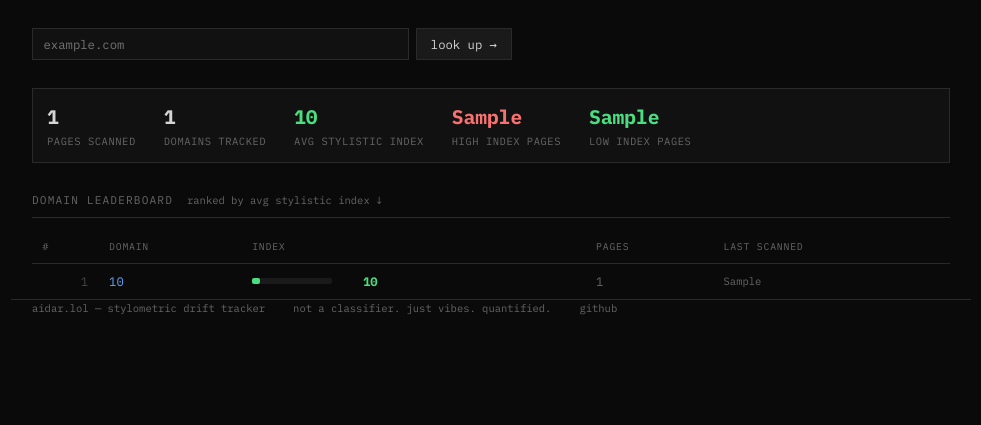
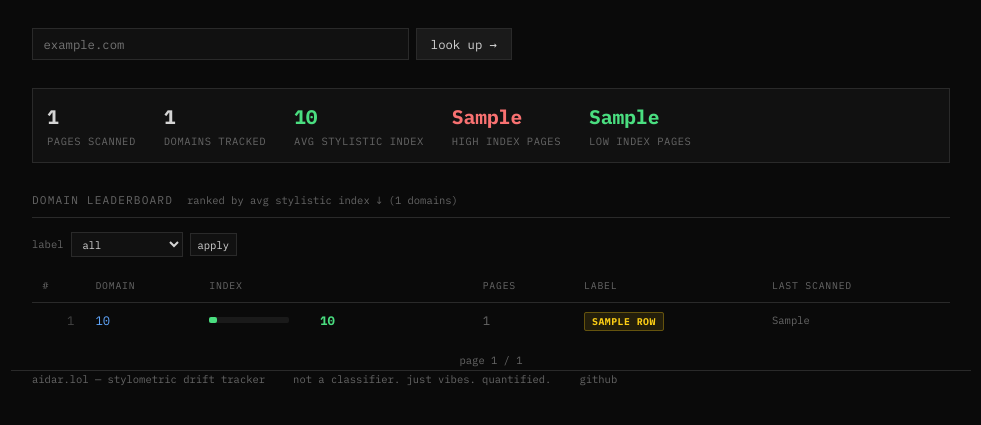
Before and after one commit to carteakey/aidar, a FastAPI app: template web/templates/index.html in a window 1280 px wide. Shown: the part 68-493 px from the top of the page, without its empty margins (149-1130 px from the left). Run offline with FastAPI, Linux system fonts and the light colour scheme; the template is opened without the code that fills it: most values are stand-ins (such as "Sample title", 1, 10 or a date in 2020).

Commit message:
CAR-162 CAR-107 Improve public web auditability and feeds

```diff
--- a/web/main.py
+++ b/web/main.py
@@ -4,9 +4,10 @@ import io
 import json
 import os
 import time
-from datetime import UTC
+from datetime import UTC, datetime
 from pathlib import Path
 from urllib.parse import urlparse
+from xml.etree import ElementTree
 
 from fastapi import BackgroundTasks, FastAPI, HTTPException, Request
 from fastapi.responses import HTMLResponse, Response, StreamingResponse
@@ -15,6 +16,7 @@ from fastapi.templating import Jinja2Templates
 
 from aidar.db.database import get_connection
 from aidar.db.queries import (
+    count_domain_leaderboard,
     delete_domain,
     get_corpus_percentile,
     get_domain_extremes,
@@ -23,7 +25,9 @@ from aidar.db.queries import (
     get_domain_stats,
     get_domain_trend,
     get_global_stats,
+    get_pattern_detail,
     get_pattern_stats,
+    get_recent_scans,
 )
 
 DB_PATH = os.environ.get("AIDAR_DB", "aidar.db")
@@ -128,21 +132,50 @@ def get_conn():
     return get_connection(DB_PATH)
 
 
+def _read_only() -> bool:
+    """Whether this web process must reject all mutating routes."""
+    return os.environ.get("AIDAR_READ_ONLY", "").strip().lower() in {"1", "true", "yes", "on"}
+
+
+@app.get("/healthz")
+async def healthz() -> dict[str, str]:
+    conn = get_conn()
+    conn.execute("SELECT 1").fetchone()
+    return {"status": "ok", "read_only": "true" if _read_only() else "false"}
+
+
 @app.get("/", response_class=HTMLResponse)
-async def index(request: Request, q: str = ""):
+async def index(request: Request, q: str = "", page: int = 1, limit: int = 50, label: str = ""):
+    allowed_labels = {"LIKELY AI", "UNCERTAIN", "LIKELY HUMAN"}
+    if label and label not in allowed_labels:
+        raise HTTPException(status_code=400, detail="Invalid label filter")
+    page = max(page, 1)
+    limit = max(1, min(limit, 100))
     conn = get_conn()
-    leaderboard = get_domain_leaderboard(conn, limit=100)
+    label_filter = label or None
+    total_domains = count_domain_leaderboard(conn, label_filter)
+    leaderboard = get_domain_leaderboard(
+        conn,
+        limit=limit,
+        offset=(page - 1) * limit,
+        label_filter=label_filter,
+    )
     stats = get_global_stats(conn)
-    # Add percentile to each leaderboard row
-    for row in leaderboard:
-        below = conn.execute(
-            "SELECT COUNT(*) FROM scans WHERE domain != '' GROUP BY domain HAVING AVG(score) <= ?",
-            (row["avg_score"],),
-        ).fetchall()
-        row["percentile"] = round(len(below) / max(len(leaderboard), 1) * 100)
+    total_pages = max((total_domains + limit - 1) // limit, 1)
     return templates.TemplateResponse(
-        "index.html",
-        {"request": request, "leaderboard": leaderboard, "stats": stats, "q": q},
+        request=request,
+        name="index.html",
+        context={
+            "request": request,
+            "leaderboard": leaderboard,
+            "stats": stats,
+            "q": q,
+            "label": label,
+            "page": page,
+            "limit": limit,
+            "total_domains": total_domains,
+            "total_pages": total_pages,
+        },
     )
 
 
@@ -150,13 +183,16 @@ async def index(request: Request, q: str = ""):
 async def submit_site(request: Request, background_tasks: BackgroundTasks):
     from fastapi.responses import RedirectResponse
 
+    if _read_only():
+        raise HTTPException(status_code=403, detail="Read-only web replica")
     form = await request.form()
     domain = _normalize_submitted_domain(str(form.get("domain", "")))
     if not domain:
         conn = get_conn()
         return templates.TemplateResponse(
-            "index.html",
-            {
+            request=request,
+            name="index.html",
+            context={
                 "request": request,
                 "leaderboard": get_domain_leaderboard(conn, limit=100),
                 "stats": get_global_stats(conn),
@@ -200,8 +236,9 @@ async def domain_page(request: Request, domain: str, sort: str = "recent"):
     if stats.get("scans", 0) == 0:
         status_code = 200 if scan_status in ("queued", "running") else 404
         return templates.TemplateResponse(
-            "domain_missing.html",
-            {"request": request, "domain": domain, "scan_status": scan_status},
+            request=request,
+            name="domain_missing.html",
+            context={"request": request, "domain": domain, "scan_status": scan_status},
             status_code=status_code,
         )
     sort = sort if sort in ("recent", "highest", "lowest") else "recent"
@@ -216,9 +253,31 @@ async def domain_page(request: Request, domain: str, sort: str = "recent"):
         except Exception:
             scan["categories"] = {}
 
+    analyzer, _ = _get_analyzer()
+    pattern_catalog = {pattern.id: pattern for pattern in analyzer.registry.all_patterns()}
+    domain_pattern_values: dict[str, list[float]] = {}
+    for scan in scans:
+        for pattern in scan.get("patterns", []):
+            domain_pattern_values.setdefault(pattern["pattern_id"], []).append(
+                float(pattern.get("norm_score") or 0.0)
+            )
+    strongest_patterns = [
+        {
+            "id": pattern_id,
+            "name": pattern_catalog[pattern_id].name if pattern_id in pattern_catalog else pattern_id,
+            "avg_score": round(sum(values) / len(values), 3),
+            "version": pattern_catalog[pattern_id].version if pattern_id in pattern_catalog else None,
+        }
+        for pattern_id, values in sorted(
+            domain_pattern_values.items(),
+            key=lambda item: (-sum(item[1]) / len(item[1]), item[0]),
+        )[:8]
+    ]
+
     return templates.TemplateResponse(
-        "domain.html",
-        {
+        request=request,
+        name="domain.html",
+        context={
             "request": request,
             "domain": domain,
             "stats": stats,
@@ -227,6 +286,7 @@ async def domain_page(request: Request, domain: str, sort: str = "recent"):
             "percentile": percentile,
             "top_pages": top_pages,
             "bottom_pages": bottom_pages,
+            "strongest_patterns": strongest_patterns,
             "sort": sort,
             "admin_key_set": bool(ADMIN_KEY),
         },
@@ -237,6 +297,8 @@ async def domain_page(request: Request, domain: str, sort: str = "recent"):
 async def admin_delete_domain(request: Request):
     from fastapi.responses import RedirectResponse
 
+    if _read_only():
+        raise HTTPException(status_code=403, detail="Read-only web replica")
     if not ADMIN_KEY:
         raise HTTPException(status_code=403, detail="Admin key not configured.")
     form = await request.form()
@@ -270,20 +332,118 @@ async def patterns_page(request: Request):
         }
 
     return templates.TemplateResponse(
-        "patterns.html",
-        {"request": request, "patterns": pattern_stats, "stats": global_stats, "catalog": catalog},
+        request=request,
+        name="patterns.html",
+        context={"request": request, "patterns": pattern_stats, "stats": global_stats, "catalog": catalog},
+    )
+
+
+@app.get("/patterns/{pattern_id}", response_class=HTMLResponse)
+async def pattern_detail_page(request: Request, pattern_id: str):
+    analyzer, _ = _get_analyzer()
+    pattern = analyzer.registry.get_pattern(pattern_id)
+    if pattern is None:
+        raise HTTPException(status_code=404, detail="Unknown pattern")
+    conn = get_conn()
+    detail = get_pattern_detail(conn, pattern_id)
+    return templates.TemplateResponse(
+        request=request,
+        name="pattern_detail.html",
+        context={
+            "request": request,
+            "pattern": pattern,
+            "detail": detail,
+            "references": pattern.references,
+        },
     )
 
 
 @app.get("/about", response_class=HTMLResponse)
 async def about(request: Request):
-    return templates.TemplateResponse("about.html", {"request": request})
+    return templates.TemplateResponse(request=request, name="about.html", context={"request": request})
 
 
 @app.get("/api/leaderboard")
-async def api_leaderboard(limit: int = 100):
+async def api_leaderboard(limit: int = 100, offset: int = 0, label: str | None = None):
+    allowed_labels = {"LIKELY AI", "UNCERTAIN", "LIKELY HUMAN"}
+    if label and label not in allowed_labels:
+        raise HTTPException(status_code=400, detail="Invalid label filter")
+    limit = max(1, min(limit, 100))
+    offset = max(offset, 0)
     conn = get_conn()
-    return get_domain_leaderboard(conn, limit=limit)
+    items = get_domain_leaderboard(conn, limit=limit, offset=offset, label_filter=label)
+    total = count_domain_leaderboard(conn, label)
+    return {
+        "items": items,
+        "limit": limit,
+        "offset": offset,
+        "total": total,
+        "next_offset": offset + limit if offset + limit < total else None,
+    }
+
+
+@app.get("/api/docs")
+async def api_docs() -> dict:
+    """Machine-readable public API contract for lightweight consumers."""
+    return {
+        "version": "1",
+        "description": "Aidar stylistic trend index; not an authorship verdict.",
+        "endpoints": {
+            "/api/leaderboard": {
+                "method": "GET",
+                "params": {"limit": "1-100", "offset": "0+", "label": ["LIKELY AI", "UNCERTAIN", "LIKELY HUMAN"]},
+                "response": "{items, limit, offset, total, next_offset}",
+            },
+            "/api/domain/{domain}": {
+                "method": "GET",
+                "response": "{stats, scans}; scans include pattern evidence and scorer metadata",
+            },
+            "/api/scan-status/{domain}": {"method": "GET", "response": "{domain, status, summary}"},
+            "/feed.xml": {"method": "GET", "response": "RSS 2.0 (bounded recent scans)"},
+        },
+        "limits": {"leaderboard_default": 100, "leaderboard_max": 100, "feed_max": 50},
+    }
+
+
+@app.get("/feed.xml")
+async def feed() -> Response:
+    """Return a bounded RSS feed of recently persisted page scans."""
+    conn = get_conn()
+    root = ElementTree.Element(
+        "rss",
+        {"version": "2.0", "xmlns:atom": "http://www.w3.org/2005/Atom"},
+    )
+    channel = ElementTree.SubElement(root, "channel")
+    ElementTree.SubElement(channel, "title").text = "aidar.lol recent scans"
+    ElementTree.SubElement(channel, "link").text = "https://aidar.lol/"
+    ElementTree.SubElement(channel, "description").text = "Recent stylistic index scans"
+    for item in get_recent_scans(conn, limit=50):
+        entry = ElementTree.SubElement(channel, "item")
+        title = item.get("title") or item.get("url") or item.get("domain") or "Aidar scan"
+        ElementTree.SubElement(entry, "title").text = str(title)
+        url = item.get("url")
+        if url:
+            ElementTree.SubElement(entry, "link").text = str(url)
+            ElementTree.SubElement(entry, "guid", {"isPermaLink": "true"}).text = str(url)
+        ElementTree.SubElement(entry, "description").text = (
+            f"{item.get('domain', '')}: stylistic index {item.get('score', '—')} "
+            f"({item.get('label', 'UNCERTAIN')})"
+        )
+        scanned_at = item.get("scanned_at")
+        if scanned_at:
+            try:
+                parsed = datetime.fromisoformat(str(scanned_at).replace("Z", "+00:00"))
+                ElementTree.SubElement(entry, "pubDate").text = parsed.strftime(
+                    "%a, %d %b %Y %H:%M:%S %z"
+                )
+            except ValueError:
+                pass
+    body = ElementTree.tostring(root, encoding="utf-8", xml_declaration=True)
+    return Response(
+        content=body,
+        media_type="application/rss+xml",
+        headers={"Cache-Control": "public, max-age=300"},
+    )
 
 
 @app.get("/api/domain/{domain:path}")
@@ -293,7 +453,19 @@ async def api_domain(domain: str):
     if stats.get("scans", 0) == 0:
         raise HTTPException(status_code=404)
     scans = get_domain_scans(conn, domain)
-    return {"stats": stats, "scans": scans}
+    for scan in scans:
+        try:
+            scan["score_vector"] = json.loads(scan.get("score_json") or "{}")
+        except (TypeError, json.JSONDecodeError):
+            scan["score_vector"] = {}
+        scan.pop("score_json", None)
+    return {
+        "api_version": "1",
+        "description": "Aidar stylistic trend index; not an authorship verdict.",
+        "stats": stats,
+        "scans": scans,
+        "limits": {"scan_rows": 100},
+    }
 
 
 @app.get("/api/scan-status/{domain:path}")
--- a/web/static/style.css
+++ b/web/static/style.css
@@ -315,6 +315,53 @@ footer a:hover { color: var(--fg); }
   color: var(--fg-dimmer);
 }
 
+/* ── Leaderboard controls ──────────────────── */
+.leaderboard-filters {
+  display: flex;
+  align-items: center;
+  gap: 0.5rem;
+  margin-bottom: 1rem;
+  color: var(--fg-dim);
+  font-size: 0.75rem;
+}
+
+.leaderboard-filters select,
+.leaderboard-filters button {
+  background: var(--bg2);
+  border: 1px solid var(--border);
+  color: var(--fg);
+  padding: 0.25rem 0.5rem;
+  font-family: var(--mono);
+  font-size: 0.75rem;
+}
+
+.leaderboard-filters button { cursor: pointer; }
+
+.pagination {
+  display: flex;
+  align-items: center;
+  justify-content: center;
+  gap: 1.5rem;
+  margin-top: 1rem;
+  color: var(--fg-dim);
+  font-size: 0.75rem;
+}
+
+@media (max-width: 640px) {
+  html { font-size: 13px; }
+  .container { padding: 0 0.75rem; }
+  header { margin-bottom: 1rem; }
+  .header-inner { gap: 0.75rem; }
+  nav { width: 100%; margin-left: 0; gap: 1rem; }
+  .stats-bar { gap: 1rem; padding: 0.65rem; }
+  .stat-value { font-size: 1.2rem; }
+  .data-table { display: block; overflow-x: auto; white-space: nowrap; }
+  .data-table th, .data-table td { padding: 0.45rem 0.5rem; }
+  .score-bar { width: 50px; }
+  .domain-name { font-size: 1.3rem; }
+  .leaderboard-filters { flex-wrap: wrap; }
+}
+
 /* ── Share button ──────────────────────────── */
 .share-btn {
   display: inline-block;
--- a/web/templates/index.html
+++ b/web/templates/index.html
@@ -50,8 +50,20 @@
 {% if leaderboard %}
 <div class="section-header">
   <span class="section-title">domain leaderboard</span>
-  <span class="c-dim" style="font-size:0.75rem">ranked by avg stylistic index &darr;</span>
+  <span class="c-dim" style="font-size:0.75rem">ranked by avg stylistic index &darr; ({{ total_domains }} domains)</span>
 </div>
+
+<form class="leaderboard-filters" method="get" action="/">
+  <label for="label">label</label>
+  <select id="label" name="label">
+    <option value=""{% if not label %} selected{% endif %}>all</option>
+    <option value="LIKELY AI"{% if label == "LIKELY AI" %} selected{% endif %}>LIKELY AI</option>
+    <option value="UNCERTAIN"{% if label == "UNCERTAIN" %} selected{% endif %}>UNCERTAIN</option>
+    <option value="LIKELY HUMAN"{% if label == "LIKELY HUMAN" %} selected{% endif %}>LIKELY HUMAN</option>
+  </select>
+  <input type="hidden" name="limit" value="{{ limit }}">
+  <button type="submit">apply</button>
+</form>
 
 <table class="data-table">
   <thead>
@@ -60,6 +72,7 @@
       <th>domain</th>
       <th>index</th>
       <th>pages</th>
+      <th>label</th>
       <th>last scanned</th>
     </tr>
   </thead>
@@ -88,11 +101,18 @@
         </div>
       </td>
       <td class="c-dim">{{ row.pages }}</td>
+      <td><span class="label {% if row.last_label == 'LIKELY AI' %}label-ai{% elif row.last_label == 'LIKELY HUMAN' %}label-human{% else %}label-unknown{% endif %}">{{ row.last_label or '—' }}</span></td>
       <td class="c-dim" style="font-size:0.75rem">{{ row.last_scanned[:10] if row.last_scanned else '—' }}</td>
     </tr>
     {% endfor %}
   </tbody>
 </table>
+
+<nav class="pagination" aria-label="Leaderboard pages">
+  {% if page > 1 %}<a href="/?page={{ page - 1 }}&limit={{ limit }}&label={{ label|urlencode }}">← newer</a>{% endif %}
+  <span>page {{ page }} / {{ total_pages }}</span>
+  {% if page < total_pages %}<a href="/?page={{ page + 1 }}&limit={{ limit }}&label={{ label|urlencode }}">older →</a>{% endif %}
+</nav>
 
 {% else %}
 <div class="empty">
--- a/web/templates/patterns.html
+++ b/web/templates/patterns.html
@@ -28,7 +28,7 @@
     {% set meta = catalog.get(p.pattern_id, {}) %}
     <tr title="{{ meta.get('description', '') }}">
       <td>
-        <span>{{ p.pattern_id }}</span>
+        <a href="/patterns/{{ p.pattern_id }}">{{ p.pattern_id }}</a>
         {% if meta.get('description') %}
         <div class="c-dim" style="font-size:0.72rem;margin-top:2px">{{ meta.description }}</div>
         {% endif %}
@@ -66,7 +66,7 @@
     {% for pid, meta in catalog.items() | sort %}
     <tr>
       <td>
-        <span>{{ pid }}</span>
+        <a href="/patterns/{{ pid }}">{{ pid }}</a>
         {% if meta.get('description') %}
         <div class="c-dim" style="font-size:0.72rem;margin-top:2px">{{ meta.description }}</div>
         {% endif %}
```
Also changed, not shown: tests/test_web.py (+17 -0 lines), web/templates/domain.html (+19 -0 lines), web/templates/pattern_detail.html (added, +44 -0 lines), README.md.
